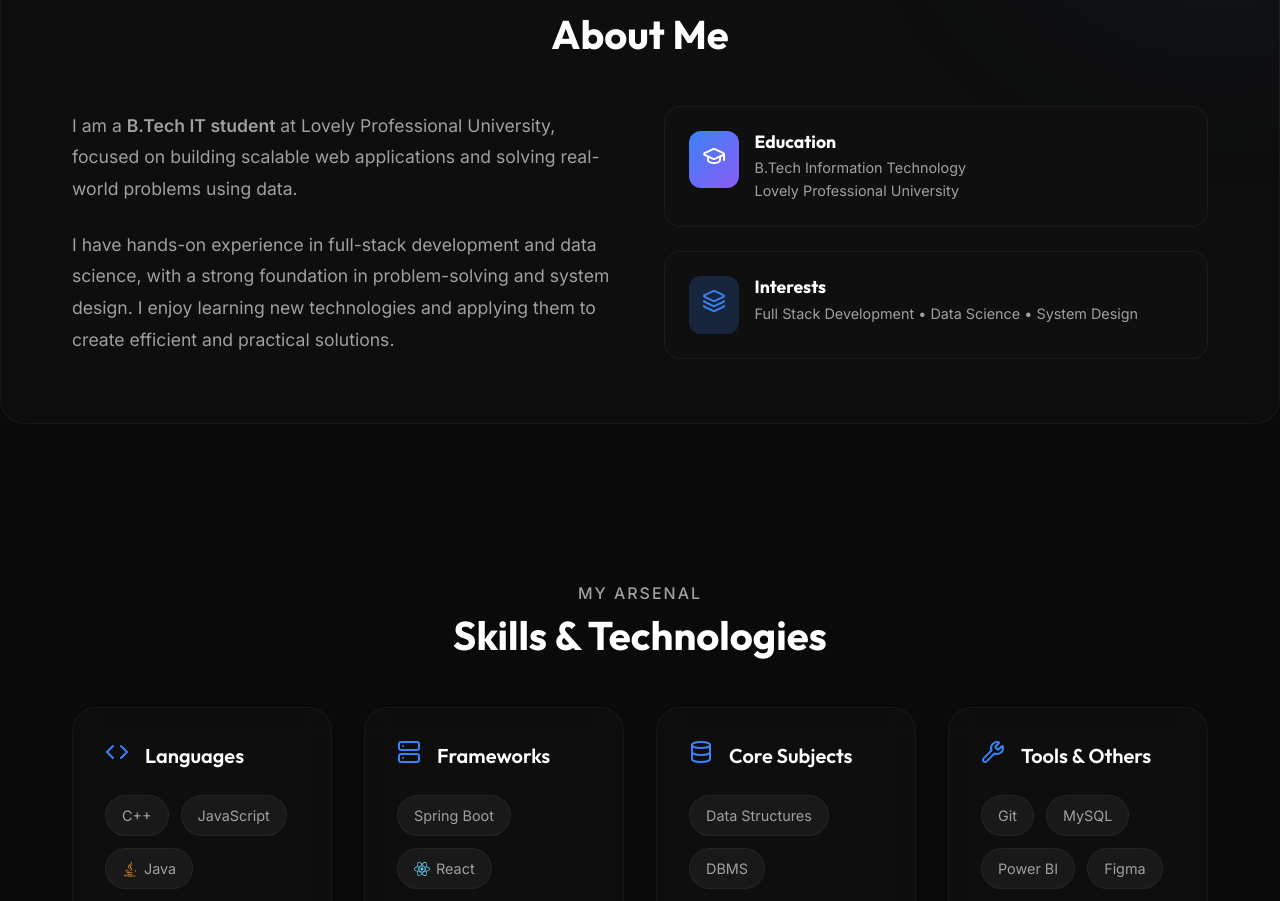
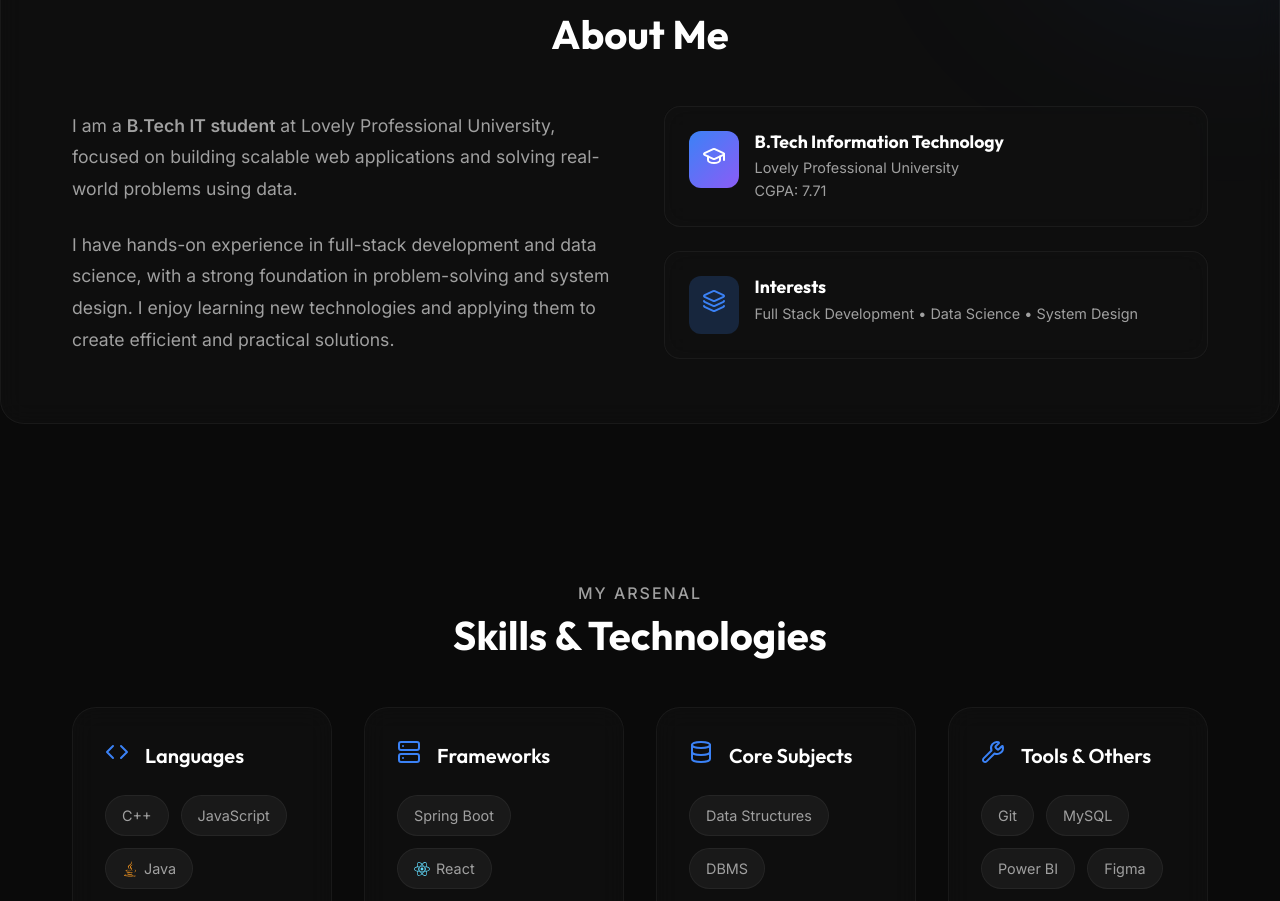
Before and after one commit to SonuKumarGupta718/sonu-digital-cv, a React (Vite) app: page / in a window 1280 px wide. Shown: the part 946-1847 px from the top of the page. Built offline with nearby package versions, Linux system fonts and the light colour scheme.

Commit message:
Add CGPA to Education section in About

```diff
--- a/src/components/About.jsx
+++ b/src/components/About.jsx
@@ -28,8 +28,8 @@
                  <GraduationCap size={24} />
                </div>
                <div>
-                 <h4 style={{ fontSize: '1.1rem', marginBottom: '0.25rem' }}>Education</h4>
-                 <p style={{ color: 'var(--text-secondary)', fontSize: '0.9rem' }}>B.Tech Information Technology<br/>Lovely Professional University</p>
+                 <h4 style={{ fontSize: '1.1rem', marginBottom: '0.25rem' }}>B.Tech Information Technology</h4>
+                 <p style={{ color: 'var(--text-secondary)', fontSize: '0.9rem' }}>Lovely Professional University<br/>CGPA: 7.71</p>
                </div>
             </div>
 
```
